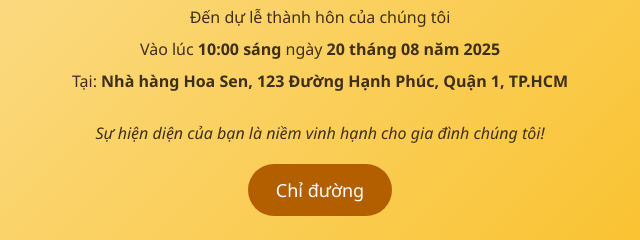
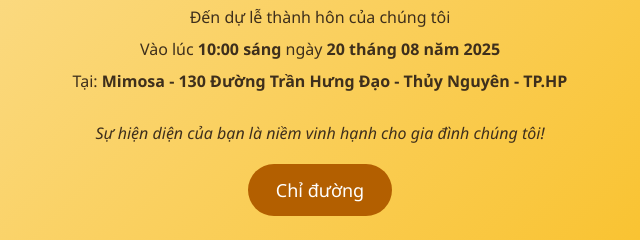
Before and after one commit to Anl9x/Mimosa, a plain HTML site: page index.html in a window 1280 px wide. Shown: the part 367-607 px from the top of the page, 320-960 px from the left. Drawn offline with Linux system fonts and the light colour scheme.

Commit message:
Update index.html

```diff
--- a/index.html
+++ b/index.html
@@ -3,7 +3,7 @@
 <head>
   <meta charset="UTF-8" />
   <meta name="viewport" content="width=device-width, initial-scale=1" />
-  <title>Thiệp Mời Đám Cưới Mẫn & Ngân</title>
+  <title>Thiệp Mời Đám Cưới An & Yến</title>
   <link rel="stylesheet" href="style.css" />
 </head>
 <body>
@@ -19,7 +19,7 @@
       Vào lúc <strong>10:00 sáng</strong> ngày <strong>20 tháng 08 năm 2025</strong>
     </p>
     <p class="slide-in delay4">
-      Tại: <strong>Nhà hàng Hoa Sen, 123 Đường Hạnh Phúc, Quận 1, TP.HCM</strong>
+      Tại: <strong>Mimosa - 130 Đường Trần Hưng Đạo - Thủy Nguyên - TP.HP</strong>
     </p>
     <p class="slide-in delay5 note">Sự hiện diện của bạn là niềm vinh hạnh cho gia đình chúng tôi!</p>
     <a href="https://maps.app.goo.gl/usnEqKZqPmM9PCvt9" target="_blank" class="button slide-in delay6">Chỉ đường</a>
```
